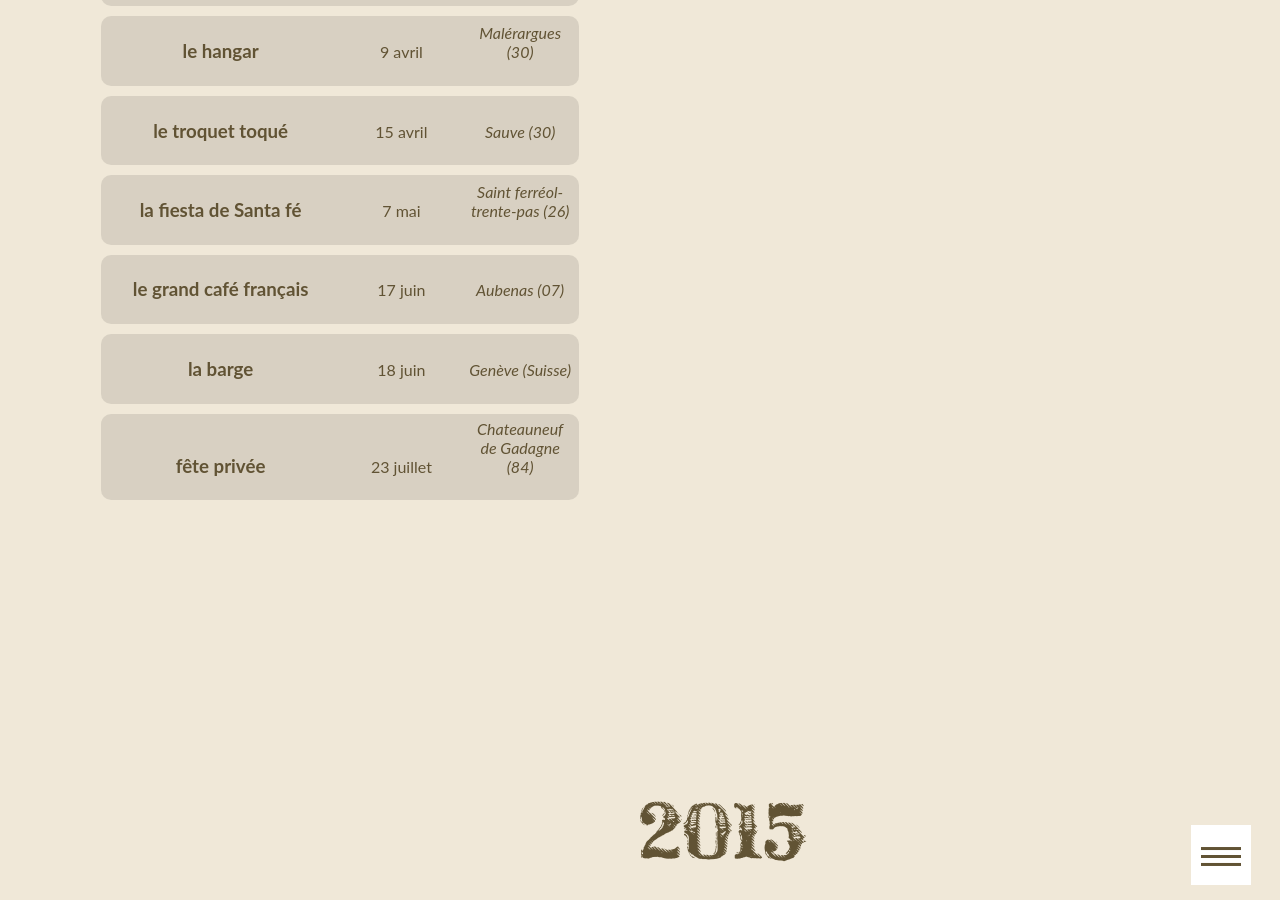
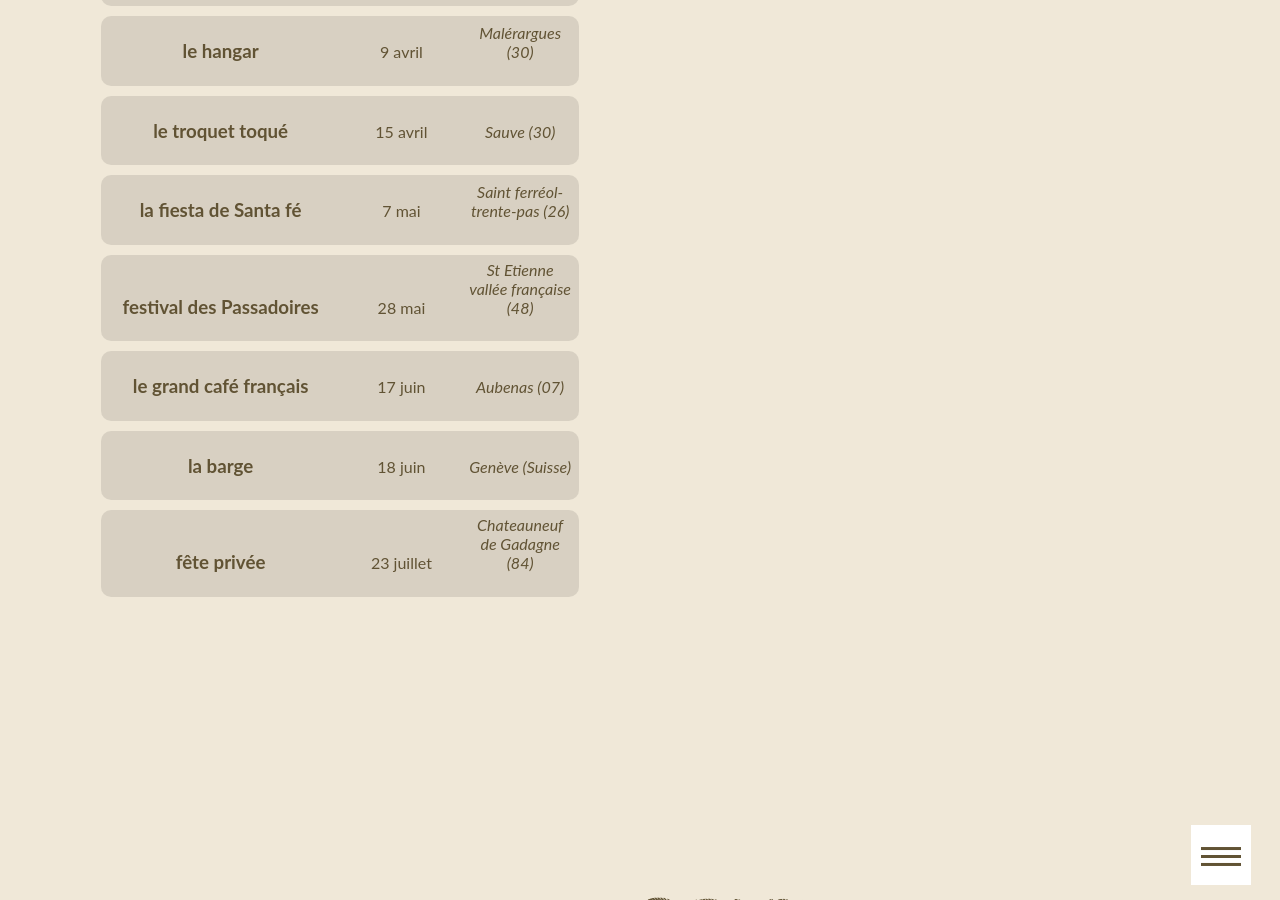
Before and after one commit to ftmftrs/ftmftrs.github.io, a Jekyll site: the page built from concert/index.html, in a window 1280 px wide and 900 px high, scrolled down 1358 px. Built offline with Jekyll 4.4.1, drawn with Linux system fonts in a browser that asks for light colours; Markdown is read by kramdown in place of the engine named in the settings; comment, search, counter and statistics services are not loaded.

Commit message:
Update concerts2016.yml

```diff
--- a/_data/concerts2016.yml
+++ b/_data/concerts2016.yml
@@ -36,6 +36,10 @@
   date: 7 mai
   address: Saint ferréol-trente-pas (26)
 
+- title: festival des Passadoires
+  date: 28 mai
+  address: St Etienne vallée française (48)
+
 - title: le grand café français
   date: 17 juin
   address: Aubenas (07)
```
